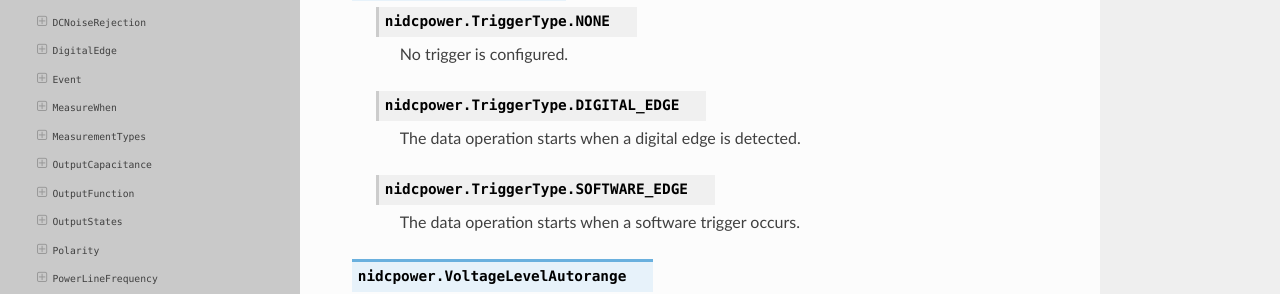
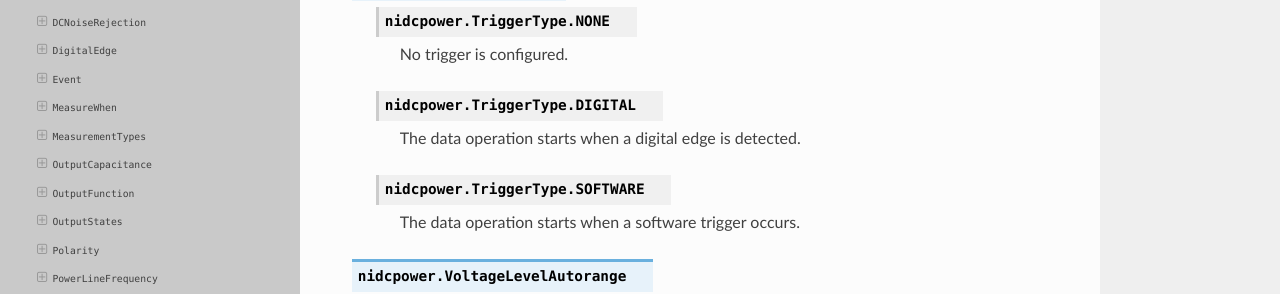
Before and after one commit to ni/nimi-python, a Sphinx documentation site: the page built from docs/nidcpower/enums.rst, in a window 1280 px wide and 900 px high, scrolled down 5609 px. Shown: the part 163-457 px from the top of the window. Built offline with Sphinx 7.4.7 and the Read the Docs theme 2.0.0, drawn with Linux system fonts in a browser that asks for light colours.

Commit message:
Update generated files

```diff
--- a/docs/nidcpower/enums.rst
+++ b/docs/nidcpower/enums.rst
@@ -599,7 +599,7 @@ Enums used in NI-DCPower
 
 
 
-    .. py:attribute:: nidcpower.TriggerType.DIGITAL_EDGE
+    .. py:attribute:: nidcpower.TriggerType.DIGITAL
 
 
 
@@ -609,7 +609,7 @@ Enums used in NI-DCPower
 
 
 
-    .. py:attribute:: nidcpower.TriggerType.SOFTWARE_EDGE
+    .. py:attribute:: nidcpower.TriggerType.SOFTWARE
 
 
 
```
Also changed, not shown: 1 other file.
